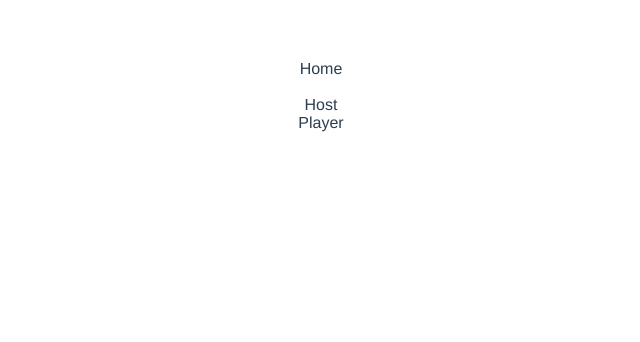
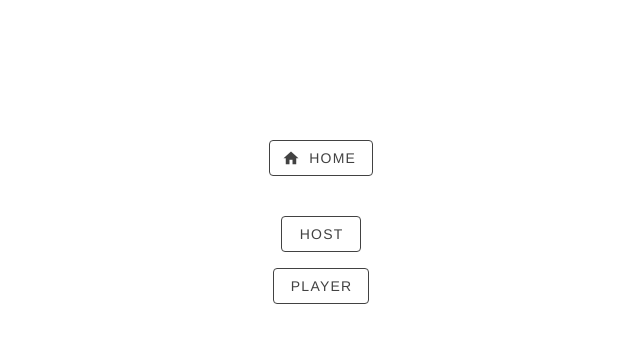
Before and after one commit to AZKZ/bingo, a Vue app: page / in a window 1280 px wide. Shown: the top 342 px of the page, without its empty margins (319-959 px from the left). Built offline with nearby package versions, Linux system fonts and the light colour scheme.

Commit message:
デザインの変更

```diff
--- a/src/App.vue
+++ b/src/App.vue
@@ -1,16 +1,22 @@
 <template>
+  <v-app>
+    <v-container>
       <div id='app'>
-    <button v-on:click='mode="home"'>Home</button>
+        <v-btn class='ma-2' outlined color='secondary' v-on:click='mode="home"'>
+          <v-icon left>mdi-home</v-icon>Home
+        </v-btn>
         <br />
         <br />
         <div v-if='mode == "home"'>
-      <button v-on:click='mode="host"'>Host</button>
+          <v-btn class='ma-2' outlined color='secondary' v-on:click='mode="host"'>Host</v-btn>
           <br />
-      <button v-on:click='mode="player"'>Player</button>
+          <v-btn class='ma-2' outlined color='secondary' v-on:click='mode="player"'>Player</v-btn>
         </div>
         <Host v-if='mode == "host"' />
         <Player v-if='mode == "player"' />
       </div>
+    </v-container>
+  </v-app>
 </template>
 
 <script>
```
Lines whose indentation alone changed are shown as unchanged.
